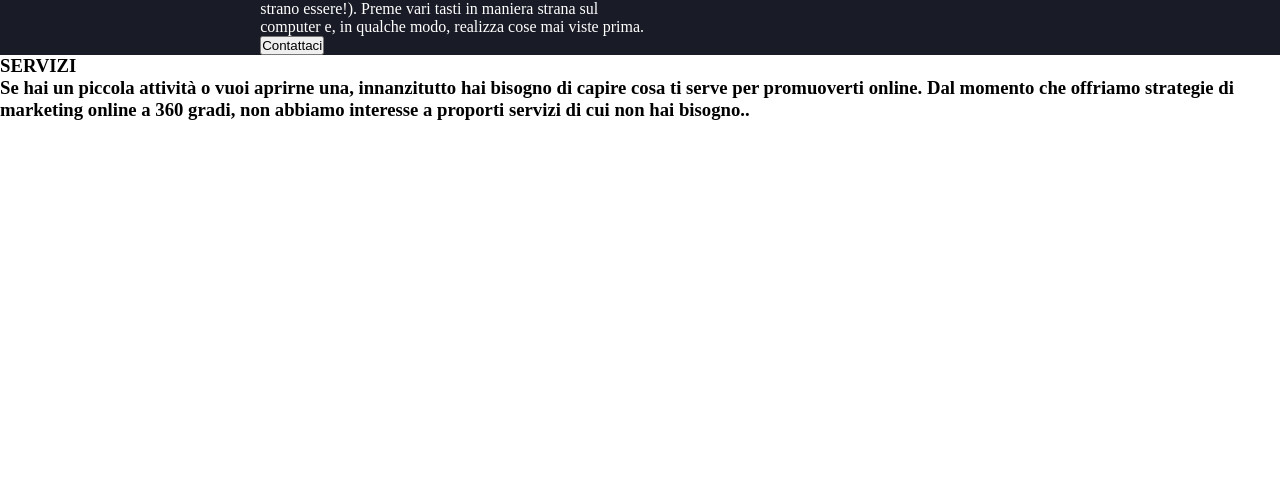
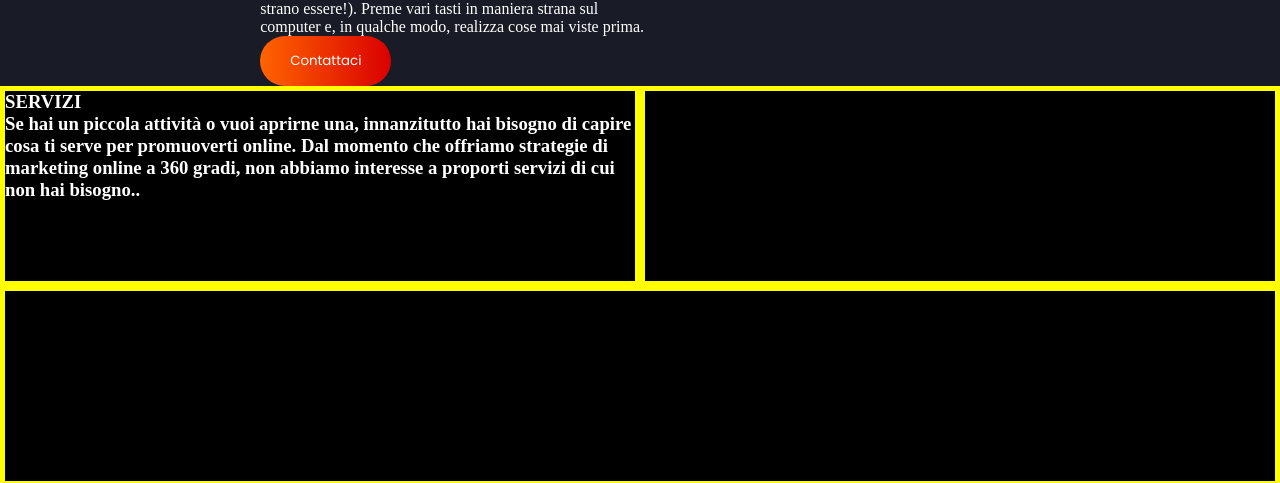
Before and after one commit to SUPERPUGN0/landing-page-digital-agency-1, a plain HTML site: page index.html in a window 1280 px wide. Shown: the part 1328-1811 px from the top of the page. Before the commit the page ends 1449 px from the top, so only its background shows below. Drawn offline with Linux system fonts and the light colour scheme.

Commit message:
Update styles.css
added borders to see the fourth section and columns

```diff
--- a/styles.css
+++ b/styles.css
@@ -64,6 +64,15 @@ h1 {
     font-family: Poppins;
 }
 
+.second-button {
+    padding: 15px 30px;
+    border-radius: 30px;
+    color: white;
+    background: linear-gradient(to right, #FF6400,#DA0000);
+    border: none;
+    font-family: Poppins;
+}
+
 .second-section {
     background-color: black;
     color: white;
@@ -93,6 +102,28 @@ h1 {
     align-items: center;
 }
 
+.fourth-section {
+    background-color: #000000;
+    color: white;
+    display: flex;
+    justify-content: space-evenly;
+    align-items: center;
+    flex-wrap: wrap;
+}
+
+.first-column-fourth-section, .second-column-fourth-section {
+    width: 50%;
+    height: 200px;
+    border: 5px solid yellow;
+}
+
+.third-column-fourth-section {
+    width: 100%;
+    height: 200px;
+    border: 5px solid yellow;
+}
+
+
 .about-us-columns{
     max-width: 30%;
 }
```
